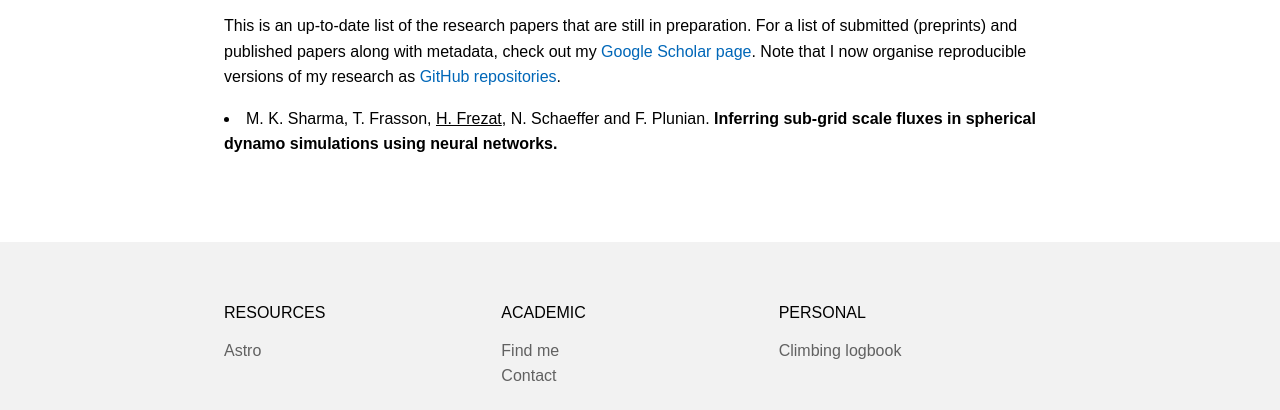
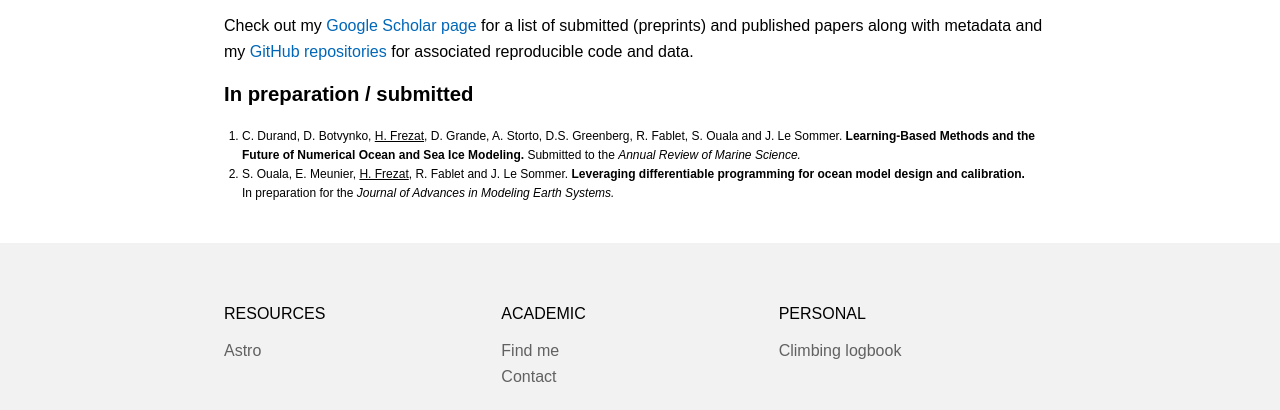
Before and after one commit to hrkz/hrkz.github.io, an Astro site: page /research in a window 1280 px wide. Shown: the part 247-657 px from the top of the page. Built offline with nearby package versions, Linux system fonts and the light colour scheme; Astro itself is replaced by a stand-in of ours; a web font is replaced by a local one.

Commit message:
Update in prep. and submitted papers list

```diff
--- a/src/pages/research.astro
+++ b/src/pages/research.astro
@@ -8,21 +8,32 @@ import Page from "../components/Page.astro";
     <p>Work-in-progress</p>
     <h2>Publications</h2>
     <p>
-      This is an up-to-date list of the research papers that are still in
-      preparation. For a list of submitted (preprints) and published papers
-      along with metadata, check out my <a
+      Check out my <a
         href="https://scholar.google.com/citations?user=9qYcZEQAAAAJ&hl=en"
         >Google Scholar page</a
-      >. Note that I now organise reproducible versions of my research as <a
-        href="https://github.com/hrkz/">GitHub repositories</a
-      >.
+      > for a list of submitted (preprints) and published papers along with metadata
+      and my <a href="https://github.com/hrkz?tab=repositories"
+        >GitHub repositories</a
+      > for associated reproducible code and data.
     </p>
+    <h4>In preparation / submitted</h4>
     <ul class="publication-list">
       <li>
-        M. K. Sharma, T. Frasson, <u>H. Frezat</u>, N. Schaeffer and F. Plunian.
+        C. Durand, D. Botvynko, <u>H. Frezat</u>, D. Grande, A. Storto, D.S.
+        Greenberg, R. Fablet, S. Ouala and J. Le Sommer.
         <b
-          >Inferring sub-grid scale fluxes in spherical dynamo simulations using
-          neural networks.</b
+          >Learning-Based Methods and the Future of Numerical Ocean and Sea Ice
+          Modeling.</b
+        > Submitted to the <i>Annual Review of Marine Science.</i>
+      </li>
+      <li>
+        S. Ouala, E. Meunier, <u>H. Frezat</u>, R. Fablet and J. Le Sommer.
+        <b
+          >Leveraging differentiable programming for ocean model design and
+          calibration.</b
+        >
+        In preparation for the <i
+          >Journal of Advances in Modeling Earth Systems.</i
         >
       </li>
     </ul>
@@ -31,7 +42,9 @@ import Page from "../components/Page.astro";
 
 <style>
   .publication-list {
-    list-style-position: inside;
-    list-style-type: disc;
+    font-size: var(--text-size-label);
+    list-style-position: outside;
+    list-style-type: decimal;
+    margin: calc(0.25 * var(--base-size));
   }
 </style>
```
